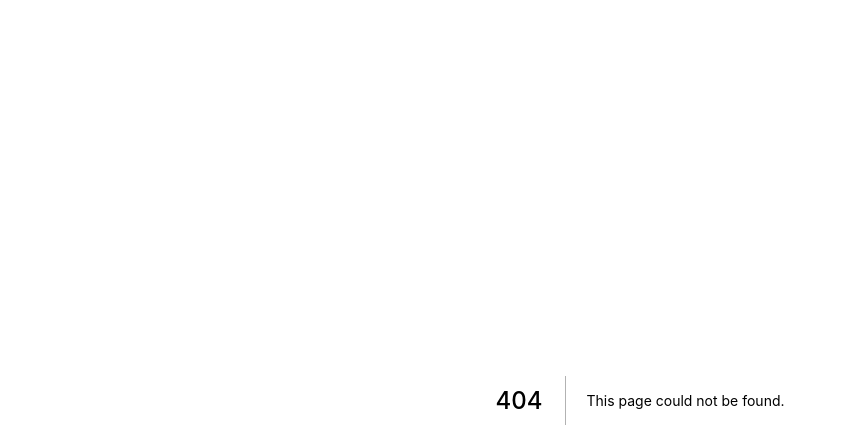
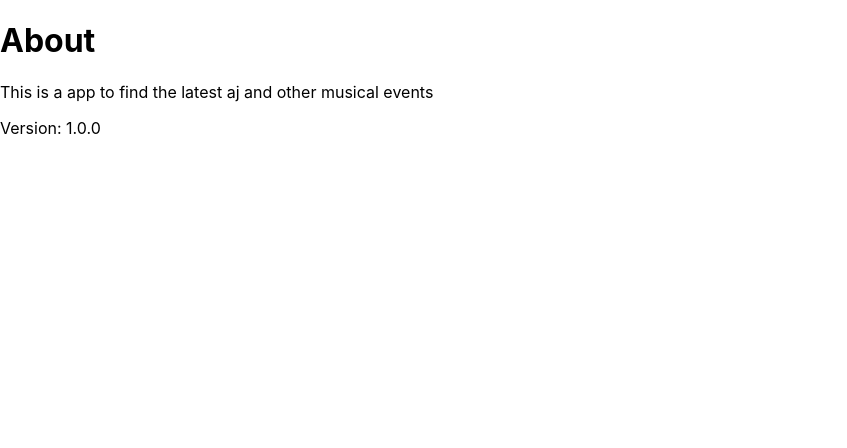
Before and after one commit to Dutt23/events-site, a Next.js app: page /about in a window 1280 px wide. Before the commit this address had no page. Shown: the top 448 px of the page, without its empty margins (0-847 px from the left). Built offline with nearby package versions, Linux system fonts and the light colour scheme.

Commit message:
init project

```diff
--- /dev/null
+++ b/pages/about.js
@@ -0,0 +1,9 @@
+export default function AboutPage() {
+	return (
+		<div>
+			<h1>About</h1>
+			<p>This is a app to find the latest aj and other musical events</p>
+			<p>Version: 1.0.0</p>
+		</div>
+	)
+}
```
Also changed, not shown: pages/events/[slug].js (added, +7 -0 lines), pages/events/add.js (added, +7 -0 lines), pages/events/index.js (added, +7 -0 lines).
